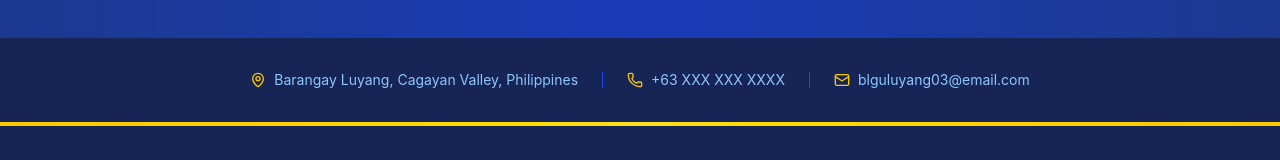
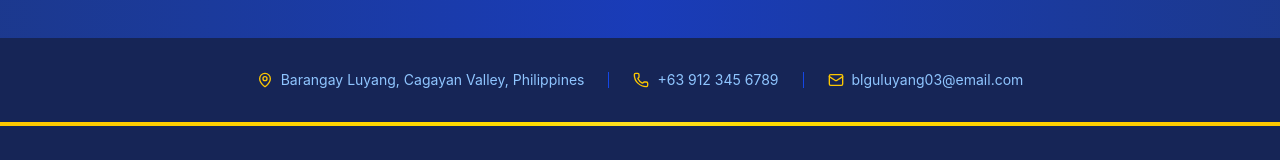
Before and after one commit to DexterCapillan/BARANGAYLUYANG_WEBSITE, a React (Vite) app in the folder BARANGAYLUYANG_WEBSITE/: page / in a window 1280 px wide. Shown: the part 4486-4646 px from the top of the page. Built offline with nearby package versions, Linux system fonts and the light colour scheme; no server answers; the database is empty.

Commit message:
fix minor issues

```diff
--- a/BARANGAYLUYANG_WEBSITE/src/pages/public/Home.jsx
+++ b/BARANGAYLUYANG_WEBSITE/src/pages/public/Home.jsx
@@ -463,7 +463,7 @@ export default function Home() {
           <div className="hidden md:block w-px h-4 bg-blue-700" />
           <div className="flex items-center gap-2">
             <Phone className="w-4 h-4 text-yellow-400" />
-            <span>+63 XXX XXX XXXX</span>
+            <span>+63 912 345 6789</span>
           </div>
           <div className="hidden md:block w-px h-4 bg-blue-700" />
           <div className="flex items-center gap-2">
```
